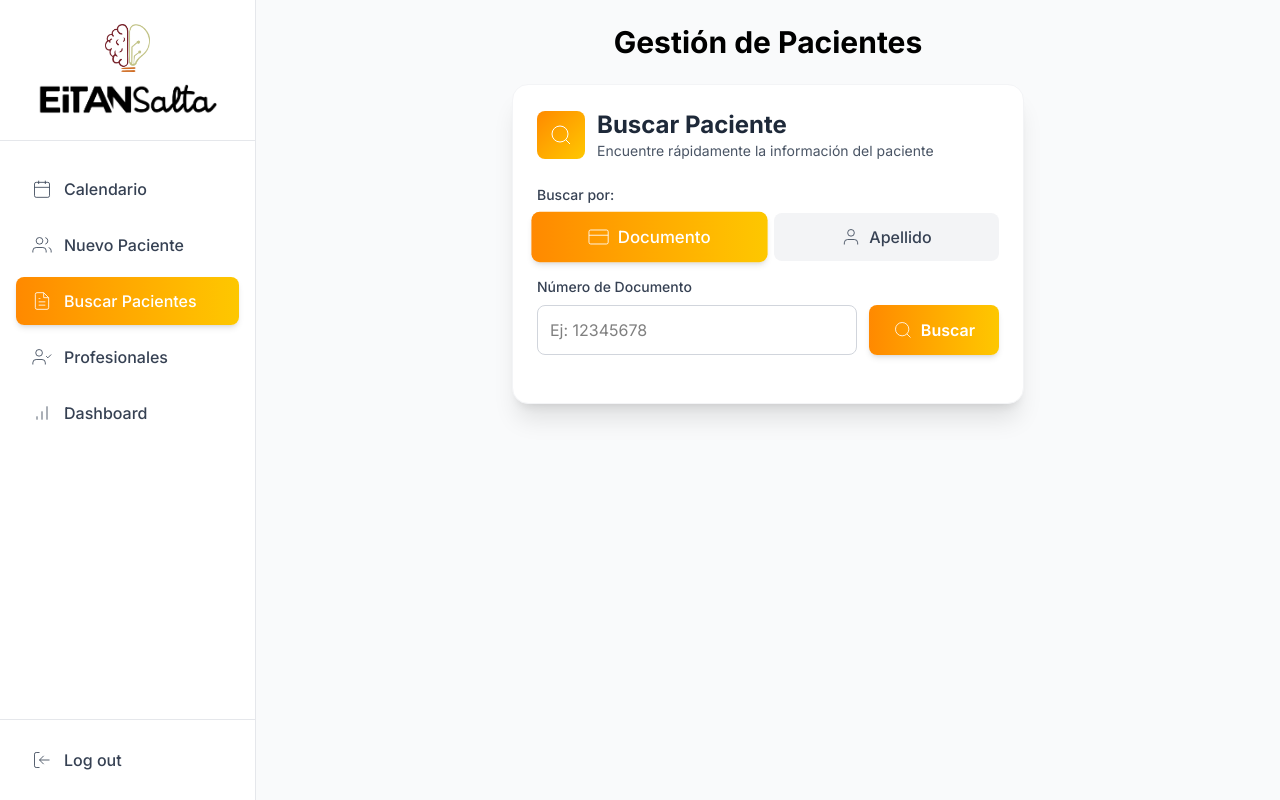
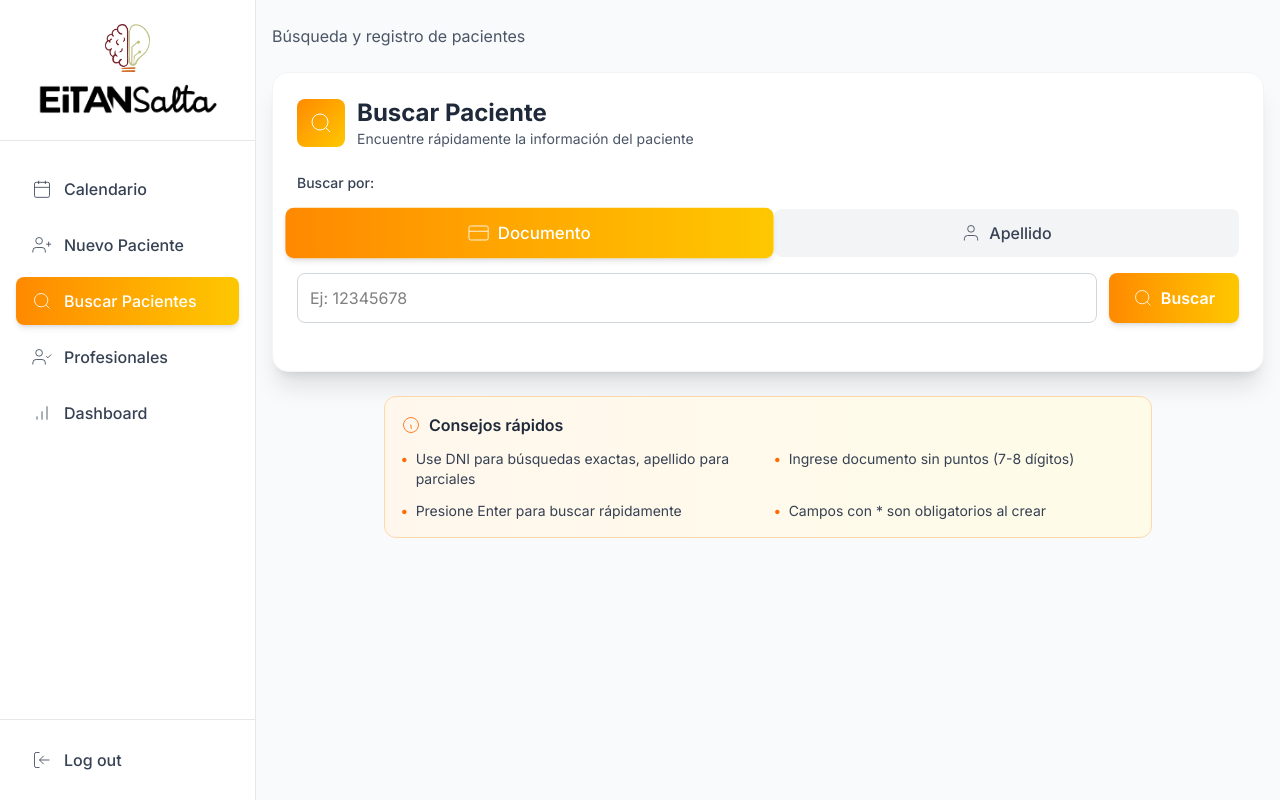
Before and after one commit to atrejo79/eitan, a Next.js app: page /buscar in a window 1280 px wide. Built offline with nearby package versions, Linux system fonts and the light colour scheme.

Commit message:
version final sprint 1

```diff
--- a/app/(recepcion)/buscar/page.tsx
+++ b/app/(recepcion)/buscar/page.tsx
@@ -1,16 +1,60 @@
 import SearchComponent from "../../../components/SearchComponent";
 
 export const metadata = {
-  title: "Buscar Paciente",
+  title: "Buscar Paciente - EiTAN Salta",
   description: "Buscar o crear pacientes en el sistema",
 };
 
 export default function BuscarPage() {
   return (
-    <main className="min-h-screen bg-gray-50 flex flex-col items-center p-6">
-      <h1 className="text-3xl font-bold mb-6">Gestión de Pacientes</h1>
-      <div className="w-full max-w-lg">
-        <SearchComponent />
+    <main className="min-h-screen bg-gray-50 p-4">
+      {/* Header principal más compacto */}
+      <div className="mb-6">
+        <h1 className="text-2xl font-bold text-gray-800 mb-2">
+        </h1>
+        <p className="text-gray-600">
+          Búsqueda y registro de pacientes
+        </p>
+      </div>
+
+      {/* Componente de búsqueda */}
+      <SearchComponent />
+
+      {/* Tips de ayuda más compactos */}
+      <div className="mt-6 bg-gradient-to-r from-orange-50 to-yellow-50 rounded-xl p-4 border border-orange-200 max-w-3xl mx-auto">
+        <h3 className="text-base font-semibold text-gray-800 mb-3 flex items-center gap-2">
+          <svg className="w-5 h-5 text-orange-500" fill="none" stroke="currentColor" viewBox="0 0 24 24">
+            <path d="M13 16h-1v-4h-1m1-4h.01M21 12a9 9 0 11-18 0 9 9 0 0118 0z"></path>
+          </svg>
+          Consejos rápidos
+        </h3>
+
+        <div className="grid grid-cols-1 md:grid-cols-2 gap-3 text-sm">
+          <div className="flex items-start gap-2">
+            <span className="text-orange-500 font-bold">•</span>
+            <p className="text-gray-700">
+              Use DNI para búsquedas exactas, apellido para parciales
+            </p>
+          </div>
+          <div className="flex items-start gap-2">
+            <span className="text-orange-500 font-bold">•</span>
+            <p className="text-gray-700">
+              Ingrese documento sin puntos (7-8 dígitos)
+            </p>
+          </div>
+          <div className="flex items-start gap-2">
+            <span className="text-orange-500 font-bold">•</span>
+            <p className="text-gray-700">
+              Presione Enter para buscar rápidamente
+            </p>
+          </div>
+          <div className="flex items-start gap-2">
+            <span className="text-orange-500 font-bold">•</span>
+            <p className="text-gray-700">
+              Campos con * son obligatorios al crear
+            </p>
+          </div>
+        </div>
       </div>
     </main>
   );
--- a/components/SearchComponent.tsx
+++ b/components/SearchComponent.tsx
@@ -2,7 +2,7 @@
 
 import { useState } from "react";
 
-// Íconos SVG personalizados
+// ===== Íconos =====
 const Search = ({ className }: { className?: string }) => (
   <svg className={className} fill="none" stroke="currentColor" viewBox="0 0 24 24">
     <circle cx="11" cy="11" r="8"></circle>
@@ -52,14 +52,6 @@ const Shield = ({ className }: { className?: string }) => (
   </svg>
 );
 
-const AlertCircle = ({ className }: { className?: string }) => (
-  <svg className={className} fill="none" stroke="currentColor" viewBox="0 0 24 24">
-    <circle cx="12" cy="12" r="10"></circle>
-    <line x1="12" y1="8" x2="12" y2="12"></line>
-    <line x1="12" y1="16" x2="12.01" y2="16"></line>
-  </svg>
-);
-
 const UserX = ({ className }: { className?: string }) => (
   <svg className={className} fill="none" stroke="currentColor" viewBox="0 0 24 24">
     <path d="M16 21v-2a4 4 0 0 0-4-4H5a4 4 0 0 0-4 4v2"></path>
@@ -69,6 +61,7 @@ const UserX = ({ className }: { className?: string }) => (
   </svg>
 );
 
+// ===== Tipo =====
 type Paciente = {
   id: number;
   nombre: string;
@@ -78,9 +71,7 @@ type Paciente = {
   telefono?: string;
   fecha_nacimiento?: string;
   obra_social_id?: number;
-  obras_sociales?: {
-    nombre: string;
-  };
+  obras_sociales?: { nombre: string };
 };
 
 export default function SearchComponent() {
@@ -100,28 +91,13 @@ export default function SearchComponent() {
       return;
     }
 
-    // Validaciones según tipo de búsqueda
-    if (busquedaTipo === "documento") {
-      const documentoLimpio = busquedaValor.replace(/\D/g, '');
-      if (documentoLimpio.length < 7 || documentoLimpio.length > 8) {
-        alert("El documento debe tener entre 7 y 8 dígitos.");
-        return;
-      }
-    }
-
-    if (busquedaTipo === "apellido") {
-      if (!/^[A-Za-zÁÉÍÓÚáéíóúñÑ ]+$/.test(busquedaValor)) {
-        alert("El apellido solo debe contener letras.");
-        return;
-      }
-    }
-
     setLoading(true);
     setNotFound(false);
 
     try {
-      const query = busquedaTipo === "documento"
-        ? `documento=${busquedaValor.replace(/\D/g, '')}`
+      const query =
+        busquedaTipo === "documento"
+          ? `documento=${busquedaValor.replace(/\D/g, "")}`
           : `apellido=${busquedaValor}`;
 
       const res = await fetch(`/api/buscar-pacientes?${query}`);
@@ -139,30 +115,28 @@ export default function SearchComponent() {
       }
     } catch (error) {
       console.error("Error en búsqueda:", error);
-      alert("Error al realizar la búsqueda. Por favor, intente nuevamente.");
+      alert("Error al realizar la búsqueda.");
     } finally {
       setLoading(false);
     }
   };
 
   const handleKeyPress = (e: React.KeyboardEvent) => {
-    if (e.key === 'Enter') {
-      buscarPacientes();
-    }
+    if (e.key === "Enter") buscarPacientes();
   };
 
   const formatearFecha = (fecha?: string) => {
     if (!fecha) return "-";
     const date = new Date(fecha);
-    return date.toLocaleDateString('es-AR', {
-      day: '2-digit',
-      month: '2-digit',
-      year: 'numeric'
+    return date.toLocaleDateString("es-AR", {
+      day: "2-digit",
+      month: "2-digit",
+      year: "numeric",
     });
   };
 
   return (
-    <div className="bg-white rounded-2xl shadow-xl p-6 border border-gray-100">
+    <div className="bg-white rounded-2xl shadow-xl p-6 border border-gray-100 max-w-7xl mx-auto">
       {/* Header */}
       <div className="flex items-center gap-3 mb-6">
         <div className="p-3 bg-gradient-to-br from-orange-400 to-yellow-400 rounded-lg">
@@ -174,20 +148,18 @@ export default function SearchComponent() {
         </div>
       </div>
 
-      {/* Buscador */}
+      {/* Selector búsqueda */}
       <div className="space-y-4 mb-6">
-        {/* Tipo de búsqueda */}
-        <div>
-          <label className="block text-sm font-medium text-gray-700 mb-2">
-            Buscar por:
-          </label>
+        <label className="block text-sm font-medium text-gray-700">Buscar por:</label>
         <div className="grid grid-cols-2 gap-3">
           <button
             onClick={() => setBusquedaTipo("documento")}
             className={`px-4 py-3 rounded-lg font-medium transition-all duration-200 flex items-center justify-center gap-2
-                ${busquedaTipo === "documento"
-                  ? 'bg-gradient-to-r from-orange-400 to-yellow-400 text-white shadow-md transform scale-105'
-                  : 'bg-gray-100 text-gray-700 hover:bg-gray-200'}`}
+              ${
+                busquedaTipo === "documento"
+                  ? "bg-gradient-to-r from-orange-400 to-yellow-400 text-white shadow-md transform scale-105"
+                  : "bg-gray-100 text-gray-700 hover:bg-gray-200"
+              }`}
           >
             <CreditCard className="w-5 h-5" />
             Documento
@@ -195,32 +167,24 @@ export default function SearchComponent() {
           <button
             onClick={() => setBusquedaTipo("apellido")}
             className={`px-4 py-3 rounded-lg font-medium transition-all duration-200 flex items-center justify-center gap-2
-                ${busquedaTipo === "apellido"
-                  ? 'bg-gradient-to-r from-orange-400 to-yellow-400 text-white shadow-md transform scale-105'
-                  : 'bg-gray-100 text-gray-700 hover:bg-gray-200'}`}
+              ${
+                busquedaTipo === "apellido"
+                  ? "bg-gradient-to-r from-orange-400 to-yellow-400 text-white shadow-md transform scale-105"
+                  : "bg-gray-100 text-gray-700 hover:bg-gray-200"
+              }`}
           >
             <User className="w-5 h-5" />
             Apellido
           </button>
         </div>
-        </div>
 
-        {/* Campo de búsqueda */}
-        <div>
-          <label className="block text-sm font-medium text-gray-700 mb-2">
-            {busquedaTipo === "documento" ? "Número de Documento" : "Apellido del Paciente"}
-          </label>
         <div className="flex gap-3">
           <input
             type="text"
             value={busquedaValor}
             onChange={(e) => setBusquedaValor(e.target.value)}
             onKeyPress={handleKeyPress}
-              placeholder={
-                busquedaTipo === "documento"
-                  ? "Ej: 12345678"
-                  : "Ej: García"
-              }
+            placeholder={busquedaTipo === "documento" ? "Ej: 12345678" : "Ej: García"}
             className="flex-1 p-3 border border-gray-300 rounded-lg focus:outline-none focus:ring-2
                        focus:ring-orange-400 focus:border-transparent transition-all duration-200"
           />
@@ -246,19 +210,17 @@ export default function SearchComponent() {
           </button>
         </div>
       </div>
-      </div>
 
-      {/* Resultados */}
-      {/* Si hay varios pacientes */}
+      {/* Resultados múltiples */}
       {pacientes.length > 1 && !selectedPaciente && (
         <div className="mb-6">
           <label className="block text-sm font-medium text-gray-700 mb-3">
             Se encontraron {pacientes.length} pacientes:
           </label>
           <div className="space-y-2">
-            {pacientes.map((p) => (
+            {pacientes.map((p, index) => (
               <button
-                key={p.id}
+                key={`${p.id ?? "paciente"}-${index}`}
                 onClick={() => setSelectedPaciente(p)}
                 className="w-full p-4 bg-gray-50 hover:bg-gradient-to-r hover:from-orange-50 hover:to-yellow-50
                          border border-gray-200 hover:border-orange-300 rounded-lg transition-all duration-200
@@ -276,8 +238,12 @@ export default function SearchComponent() {
                       <p className="text-sm text-gray-600">DNI: {p.documento}</p>
                     </div>
                   </div>
-                  <svg className="w-5 h-5 text-gray-400 group-hover:text-orange-500 transition-colors"
-                       fill="none" stroke="currentColor" viewBox="0 0 24 24">
+                  <svg
+                    className="w-5 h-5 text-gray-400 group-hover:text-orange-500 transition-colors"
+                    fill="none"
+                    stroke="currentColor"
+                    viewBox="0 0 24 24"
+                  >
                     <polyline points="9,18 15,12 9,6"></polyline>
                   </svg>
                 </div>
@@ -287,7 +253,7 @@ export default function SearchComponent() {
         </div>
       )}
 
-      {/* Paciente seleccionado o único resultado */}
+      {/* Paciente seleccionado */}
       {selectedPaciente && (
         <div className="bg-gradient-to-br from-orange-50 to-yellow-50 rounded-xl p-6 border border-orange-200">
           <h3 className="text-lg font-bold text-gray-800 mb-4 flex items-center gap-2">
@@ -331,9 +297,7 @@ export default function SearchComponent() {
                 <Mail className="w-4 h-4 text-orange-400" />
                 <div>
                   <p className="text-xs text-gray-600">Email</p>
-                  <p className="font-semibold text-gray-800">
-                    {selectedPaciente.email || "-"}
-                  </p>
+                  <p className="font-semibold text-gray-800">{selectedPaciente.email || "-"}</p>
                 </div>
               </div>
 
@@ -341,9 +305,7 @@ export default function SearchComponent() {
                 <Phone className="w-4 h-4 text-orange-400" />
                 <div>
                   <p className="text-xs text-gray-600">Teléfono</p>
-                  <p className="font-semibold text-gray-800">
-                    {selectedPaciente.telefono || "-"}
-                  </p>
+                  <p className="font-semibold text-gray-800">{selectedPaciente.telefono || "-"}</p>
                 </div>
               </div>
 
@@ -378,9 +340,7 @@ export default function SearchComponent() {
       {notFound && (
         <div className="bg-red-50 border border-red-200 rounded-lg p-6 text-center">
           <UserX className="w-12 h-12 text-red-400 mx-auto mb-3" />
-          <p className="text-red-700 font-semibold mb-2">
-            No se encontró ningún paciente
-          </p>
+          <p className="text-red-700 font-semibold mb-2">No se encontró ningún paciente</p>
           <p className="text-red-600 text-sm">
             Verifique que los datos ingresados sean correctos
           </p>
--- a/components/navbar.tsx
+++ b/components/navbar.tsx
@@ -73,6 +73,23 @@ const X = ({ className }: IconProps) => (
     <line x1="6" y1="6" x2="18" y2="18"></line>
   </svg>
 );
+
+/* --- Nuevos íconos --- */
+const UserPlus = ({ className }: IconProps) => (
+  <svg className={className} fill="none" stroke="currentColor" viewBox="0 0 24 24">
+    <path d="M16 21v-2a4 4 0 0 0-4-4H5a4 4 0 0 0-4 4v2"></path>
+    <circle cx="8.5" cy="7" r="4"></circle>
+    <line x1="20" y1="8" x2="20" y2="14"></line>
+    <line x1="17" y1="11" x2="23" y2="11"></line>
+  </svg>
+);
+
+const Search = ({ className }: IconProps) => (
+  <svg className={className} fill="none" stroke="currentColor" viewBox="0 0 24 24">
+    <circle cx="11" cy="11" r="8"></circle>
+    <line x1="21" y1="21" x2="16.65" y2="16.65"></line>
+  </svg>
+);
 /* ---------- Fin íconos ---------- */
 
 const Navbar: React.FC = () => {
@@ -82,8 +99,8 @@ const Navbar: React.FC = () => {
 
   const menuItems = [
     { id: 'turnos', label: 'Calendario', icon: Calendar, href: '/turnos' },
-    { id: 'pacientes', label: 'Nuevo Paciente', icon: Users, href: '/pacientes' },
-    { id: 'historial', label: 'Buscar Pacientes', icon: FileText, href: '/buscar' },
+    { id: 'pacientes', label: 'Nuevo Paciente', icon: UserPlus, href: '/pacientes' },
+    { id: 'historial', label: 'Buscar Pacientes', icon: Search, href: '/buscar' },
     { id: 'profesionales', label: 'Profesionales', icon: UserCheck, href: '/profesionales' },
     { id: 'dashboard', label: 'Dashboard', icon: BarChart3, href: '/dashboard' },
   ];
@@ -103,7 +120,6 @@ const Navbar: React.FC = () => {
   const handleLogout = () => {
     try {
       localStorage.clear();
-      // si usás algo en sessionStorage/cookies, limpiarlo acá
     } finally {
       setIsMobileMenuOpen(false);
       router.push(loginHref);
@@ -139,7 +155,6 @@ const Navbar: React.FC = () => {
 
         {/* Login / Logout */}
         <div className="p-4 border-t border-gray-200 space-y-2">
-
           <button
             type="button"
             onClick={handleLogout}
```
Lines whose indentation alone changed are shown as unchanged.
